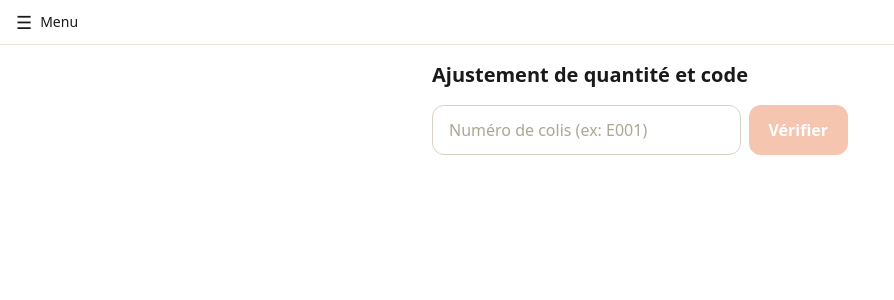
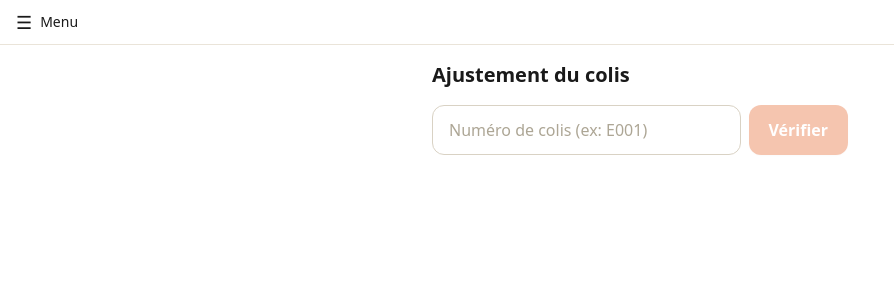
Before and after one commit to axell152/gestion-colis, a Next.js app: page /quantite in a window 1280 px wide. Shown: the top 300 px of the page, without its empty margins (0-894 px from the left). Built offline with nearby package versions, Linux system fonts and the light colour scheme.

Commit message:
Update page.tsx

```diff
--- a/src/app/quantite/page.tsx
+++ b/src/app/quantite/page.tsx
@@ -30,7 +30,8 @@
       setUtilisateurId(id)
     }
     if (role) {
-      setUtilisateurRole(role)
+      // On met le rôle en minuscules pour éviter les soucis de casse ("BUREAU" vs "bureau")
+      setUtilisateurRole(role.toLowerCase())
     }
   }, [])
 
@@ -52,7 +53,7 @@
     }
 
     setColisTrouve(colis)
-    setNouveauCode(colis.numeroColis ?? '') // Utilisation correcte de numeroColis
+    setNouveauCode(colis.numeroColis ?? '')
   }
 
   async function onSubmit(e: React.FormEvent) {
@@ -67,7 +68,7 @@
       return
     }
 
-    // Si l'utilisateur est "bureau" et souhaite modifier le numéro/code du colis
+    // Si l'utilisateur est "bureau" et souhaite modifier le code du colis
     if (utilisateurRole === 'bureau' && nouveauCode && colisTrouve && nouveauCode !== colisTrouve.numeroColis) {
       try {
         await modifierCodeColis(colisTrouve.id, nouveauCode, utilisateurRole)
@@ -106,7 +107,7 @@
   return (
     <main className="p-4 max-w-md mx-auto">
       <UtilisateurActuel />
-      <h1 className="text-xl font-semibold text-[#1A1A1A]">Ajustement de quantité et code</h1>
+      <h1 className="text-xl font-semibold text-[#1A1A1A]">Ajustement du colis</h1>
 
       <form onSubmit={onSubmit} className="flex flex-col gap-3 mt-4">
         <div className="flex gap-2">
@@ -154,7 +155,7 @@
 
         {colisTrouve && (
           <>
-            {/* Champ pour modifier le code/numéro du colis, visible UNIQUEMENT si rôle === "bureau" */}
+            {/* Zone de saisie JSX pour modifier le code du colis (affichée si le rôle est bureau) */}
             {utilisateurRole === 'bureau' && (
               <div className="flex flex-col gap-1 mt-2 p-3 bg-orange-50 rounded-xl border border-orange-200">
                 <label className="text-xs font-semibold text-orange-800">
```
